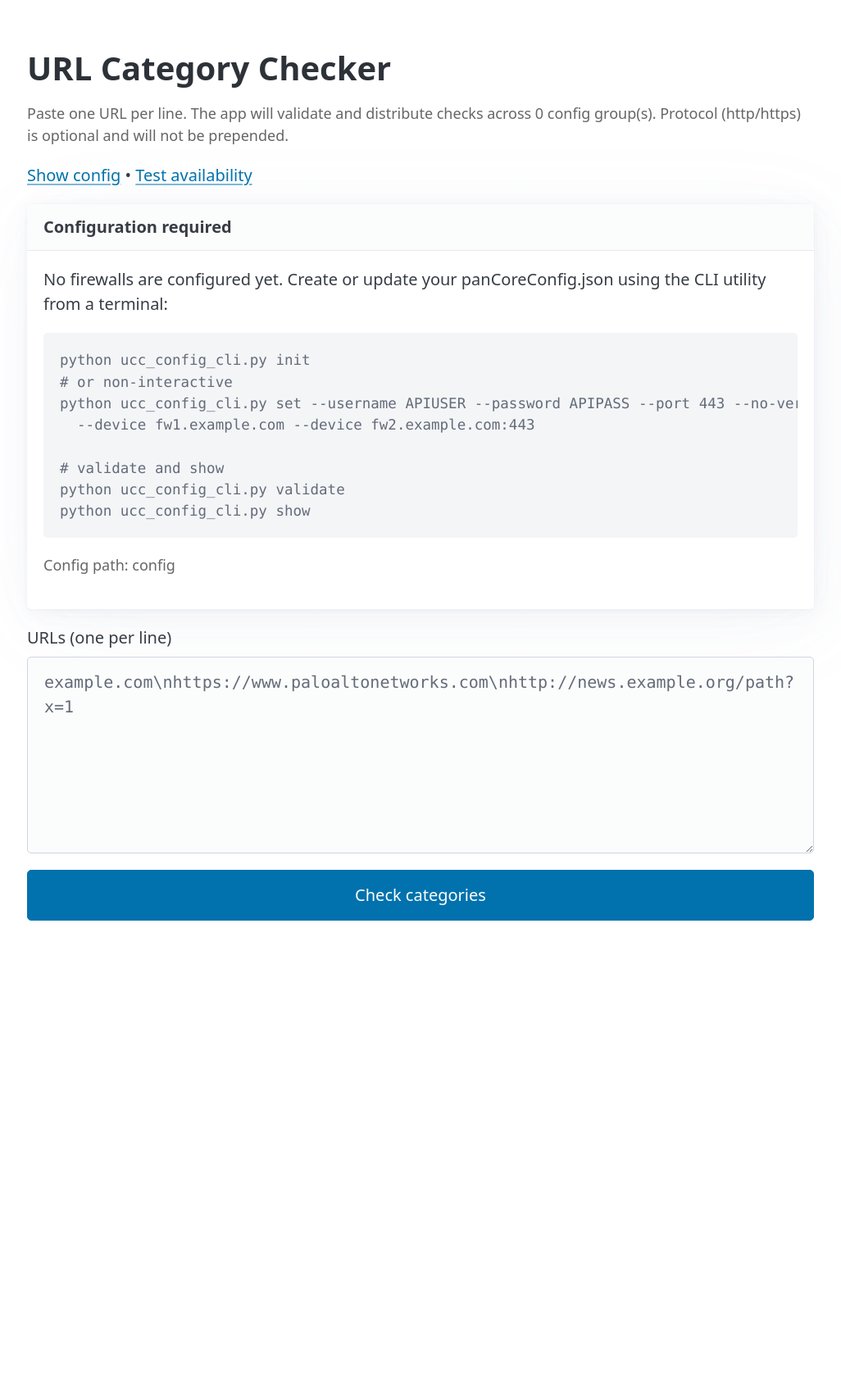
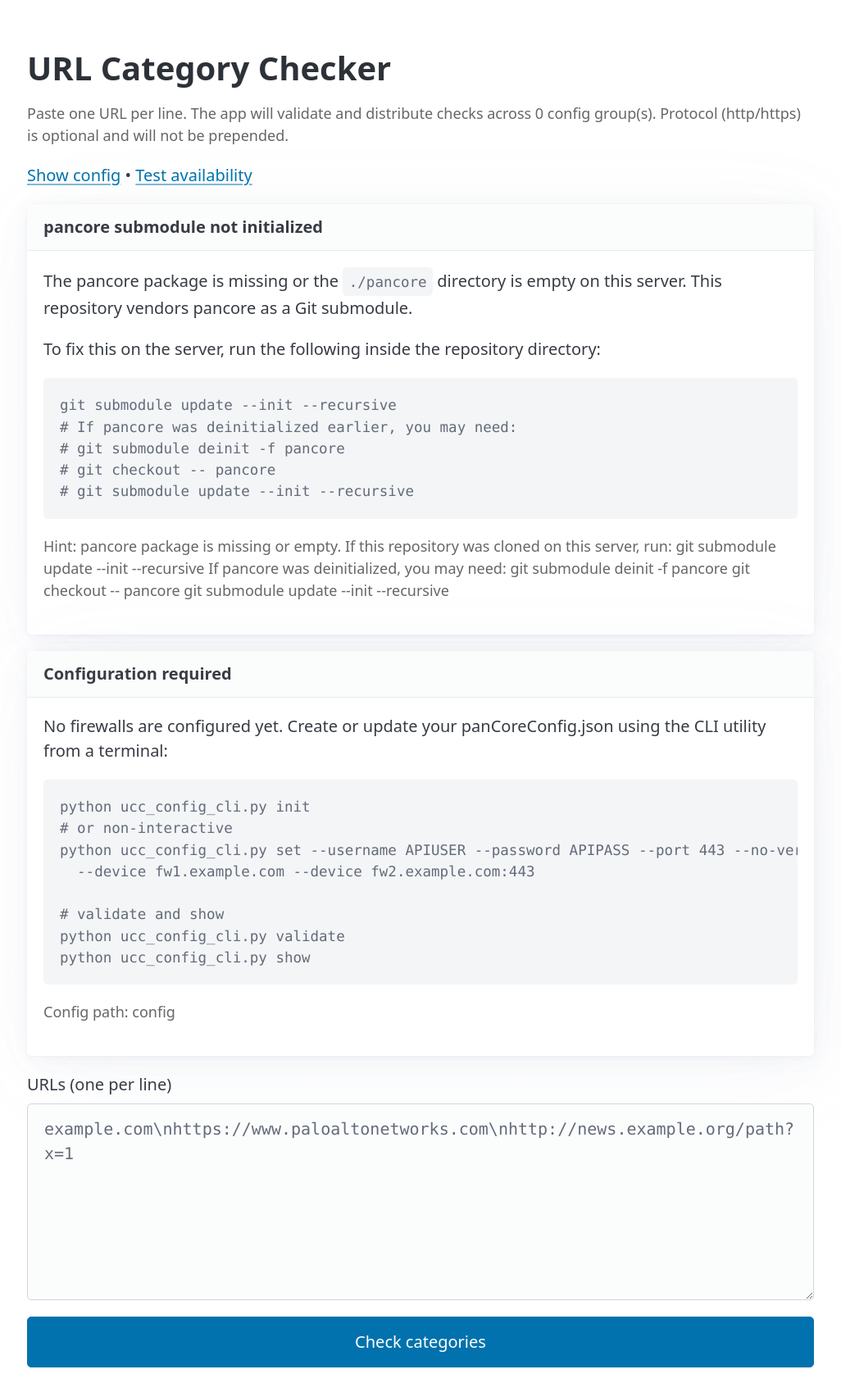
Before and after one commit to fettigcj/panUrlCategoryChecker, a Flask app: page / in a window 1280 px wide. Shown: the top 1687 px of the page at 82% size, without its empty margins (127-1153 px from the left). Before the commit the page ends 1123 px from the top, so only its background shows below. Run offline with Flask 3, Linux system fonts and the light colour scheme; some libraries are stand-ins or nearby versions.

Commit message:
app/ui: show pancore submodule init guidance when missing/empty; README: add explicit submodule init steps and troubleshooting for empty ./pancore; templates: use banner on index for missing pancore

```diff
--- a/app.py
+++ b/app.py
@@ -47,7 +47,39 @@ def create_app() -> Flask:
     def index():
         # Count configs and pass list to allow selection on the form
         cfgs = discover_configs_safe()
-        return render_template('index.html', fw_count=len(cfgs), cfg_path='config', cfg_exists=bool(cfgs), configs=cfgs)
+        # Detect pancore availability so we can guide users on servers where the submodule wasn't pulled
+        def _pancore_status() -> Tuple[bool, str]:
+            base = os.path.dirname(__file__)
+            pdir = os.path.join(base, 'pancore')
+            has_dir = os.path.isdir(pdir)
+            has_py = False
+            if has_dir:
+                try:
+                    for name in os.listdir(pdir):
+                        if name.lower().endswith('.py'):
+                            has_py = True
+                            break
+                except Exception:
+                    has_py = False
+            try:
+                from pancore import panCore as _pc  # type: ignore
+                imported = True
+            except Exception:
+                imported = False
+            ok = has_dir and has_py and imported
+            msg = ''
+            if not ok:
+                msg = (
+                    'pancore package is missing or empty. If this repository was cloned on this server, run:\n'
+                    '  git submodule update --init --recursive\n'
+                    'If pancore was deinitialized, you may need:\n'
+                    '  git submodule deinit -f pancore\n'
+                    '  git checkout -- pancore\n'
+                    '  git submodule update --init --recursive\n'
+                )
+            return ok, msg
+        pc_ok, pc_msg = _pancore_status()
+        return render_template('index.html', fw_count=len(cfgs), cfg_path='config', cfg_exists=bool(cfgs), configs=cfgs, pancore_ok=pc_ok, pancore_msg=pc_msg)
 
     @app.post('/check')
     def check():
--- a/templates/index.html
+++ b/templates/index.html
@@ -17,6 +17,20 @@
     <p class="muted">Paste one URL per line. The app will validate and distribute checks across {{ fw_count }} config group(s).
     Protocol (http/https) is optional and will not be prepended.</p>
     <p><a href="{{ url_for('show_config') }}">Show config</a> • <a href="{{ url_for('availability') }}">Test availability</a></p>
+
+    {% if pancore_ok is defined and not pancore_ok %}
+    <article>
+      <header><strong>pancore submodule not initialized</strong></header>
+      <p>The pancore package is missing or the <code>./pancore</code> directory is empty on this server. This repository vendors pancore as a Git submodule.</p>
+      <p>To fix this on the server, run the following inside the repository directory:</p>
+      <pre><code>git submodule update --init --recursive
+# If pancore was deinitialized earlier, you may need:
+# git submodule deinit -f pancore
+# git checkout -- pancore
+# git submodule update --init --recursive</code></pre>
+      {% if pancore_msg %}<p class="muted">Hint: {{ pancore_msg }}</p>{% endif %}
+    </article>
+    {% endif %}
 
     {% if not cfg_exists or fw_count == 0 %}
     <article>
```
Also changed, not shown: README.md.
